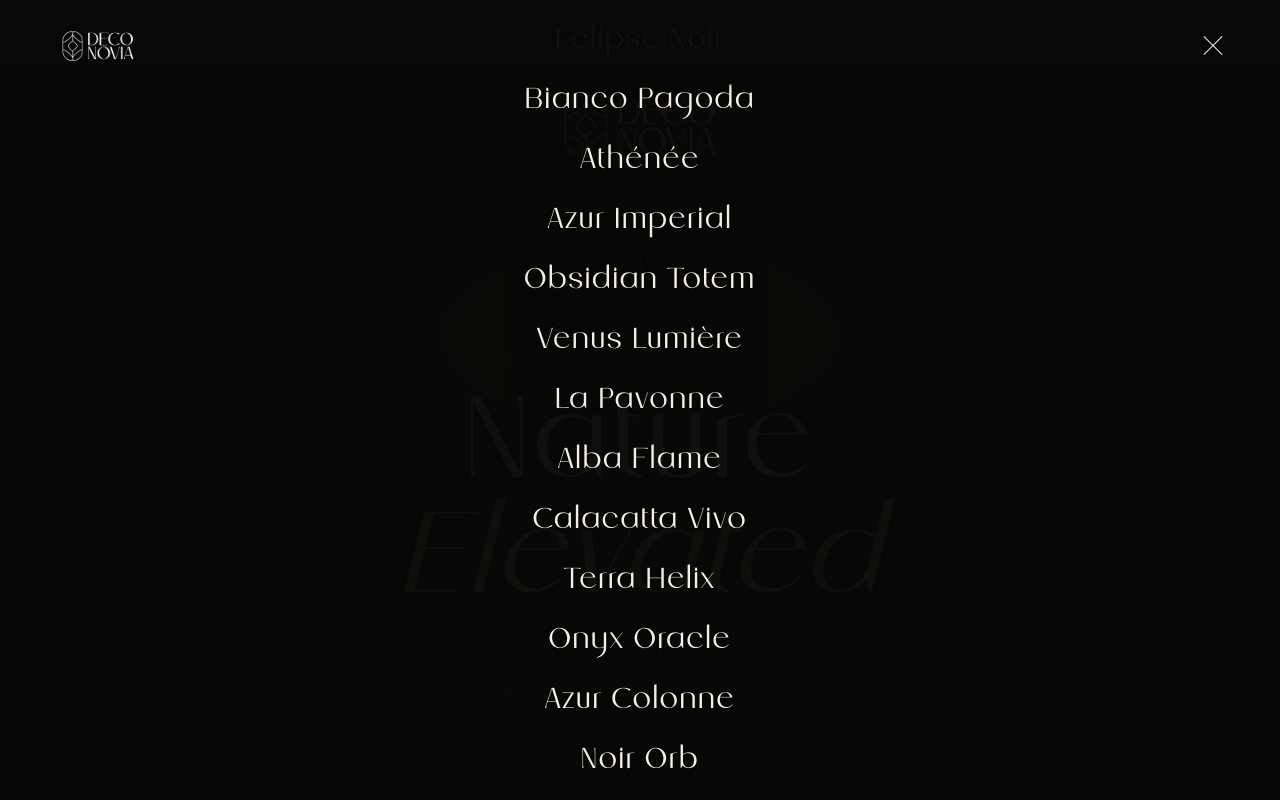
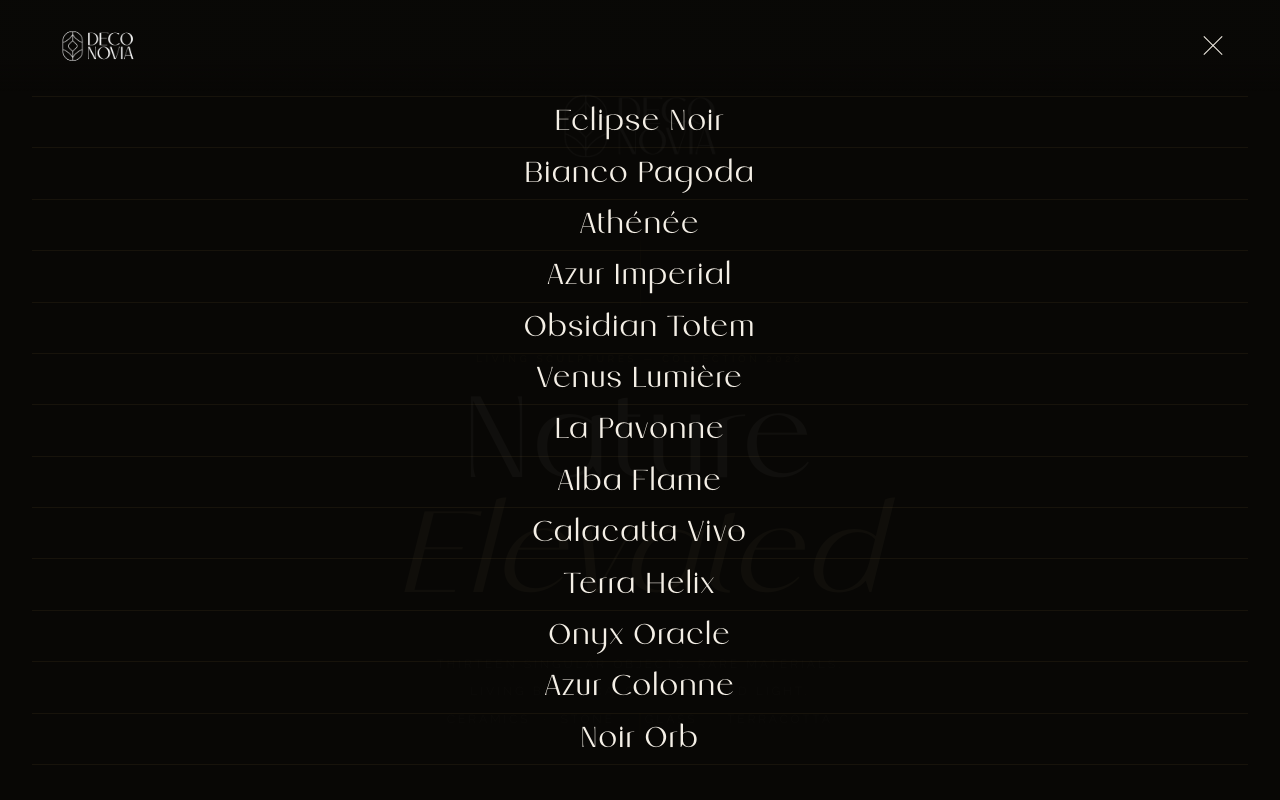
Before and after one commit to pahuni232004/deconovia-luxury-catalogue, a plain HTML site: page index.html in a window 1280 px wide. Both pictures are taken after a click on the button "Menu". Shown: the top 800 px of the page. Drawn offline with Linux system fonts and the light colour scheme.

Commit message:
Make burger menu drawer scrollable with item separators
Co-Authored-By: Claude Sonnet 4.6 <noreply@anthropic.com>

```diff
--- a/index.html
+++ b/index.html
@@ -75,7 +75,8 @@
     .nav-drawer {
       display: none; position: fixed; inset: 0; z-index: 199;
       background: rgba(9,8,6,.97);
-      flex-direction: column; align-items: center; justify-content: center; gap: 2rem;
+      flex-direction: column; align-items: center; justify-content: flex-start;
+      gap: 0; overflow-y: auto; padding: 6rem 2rem 4rem;
     }
     .nav-drawer.open { display: flex; }
     .nav-drawer a {
@@ -83,7 +84,10 @@
       font-size: 1.8rem; letter-spacing: 0.06em;
       color: var(--cream); text-decoration: none;
       transition: color 0.3s;
+      padding: 0.7rem 0; width: 100%; text-align: center;
+      border-bottom: 1px solid rgba(201,168,76,.08);
     }
+    .nav-drawer a:first-child { border-top: 1px solid rgba(201,168,76,.08); }
     .nav-drawer a:hover { color: var(--gold); }
 
     /* ══ HERO ══ */
```
